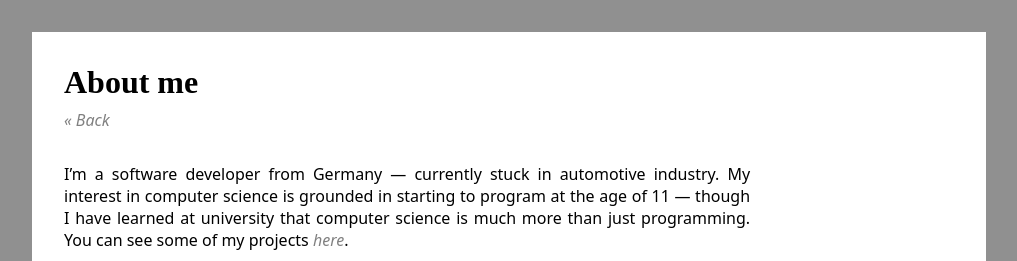
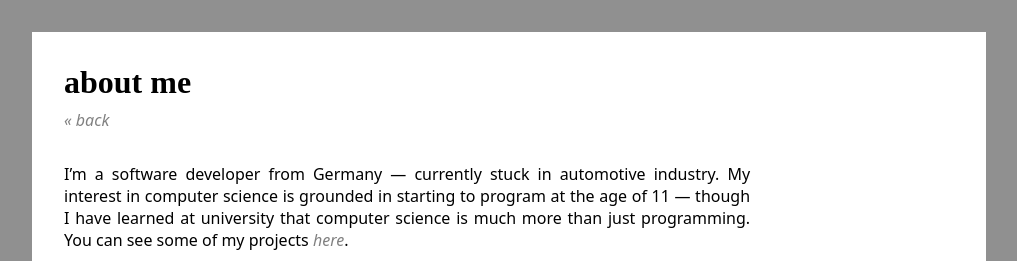
Before and after one commit to winniehell-wasteland/winniehell.de, a Jekyll site: the page built from about/index.md, in a window 1280 px wide. Shown: the top 261 px of the page, without its empty margins (158-1175 px from the left). Built offline with Jekyll 4.4.1, drawn with Linux system fonts in a browser that asks for light colours.

Commit message:
adjust capitalization

```diff
--- a/_layouts/page.html
+++ b/_layouts/page.html
@@ -2,14 +2,14 @@
 <html>
 	<head>
 		<meta http-equiv="Content-Type" content="text/html;charset=utf-8" />
-		<title>Winniehell &mdash; {{ page.title }}</title>
+		<title>winniehell &mdash; {{ page.title }}</title>
 
 		<link rel="stylesheet" type="text/css" href="/main.css" />
 	</head>
 	<body>
 		<div id="container">
 			<h1>{{ page.title }}</h1>
-			<a id="backlink" href="/">&laquo; Back</a>
+			<a id="backlink" href="/">&laquo; back</a>
 
 {{ content }}
 
--- a/about/index.md
+++ b/about/index.md
@@ -1,5 +1,5 @@
 ---
-title: About me
+title: about me
 layout: page
 ---
 I'm a software developer from Germany &mdash; currently stuck in automotive
```
Also changed, not shown: index.html (+4 -4 lines).
